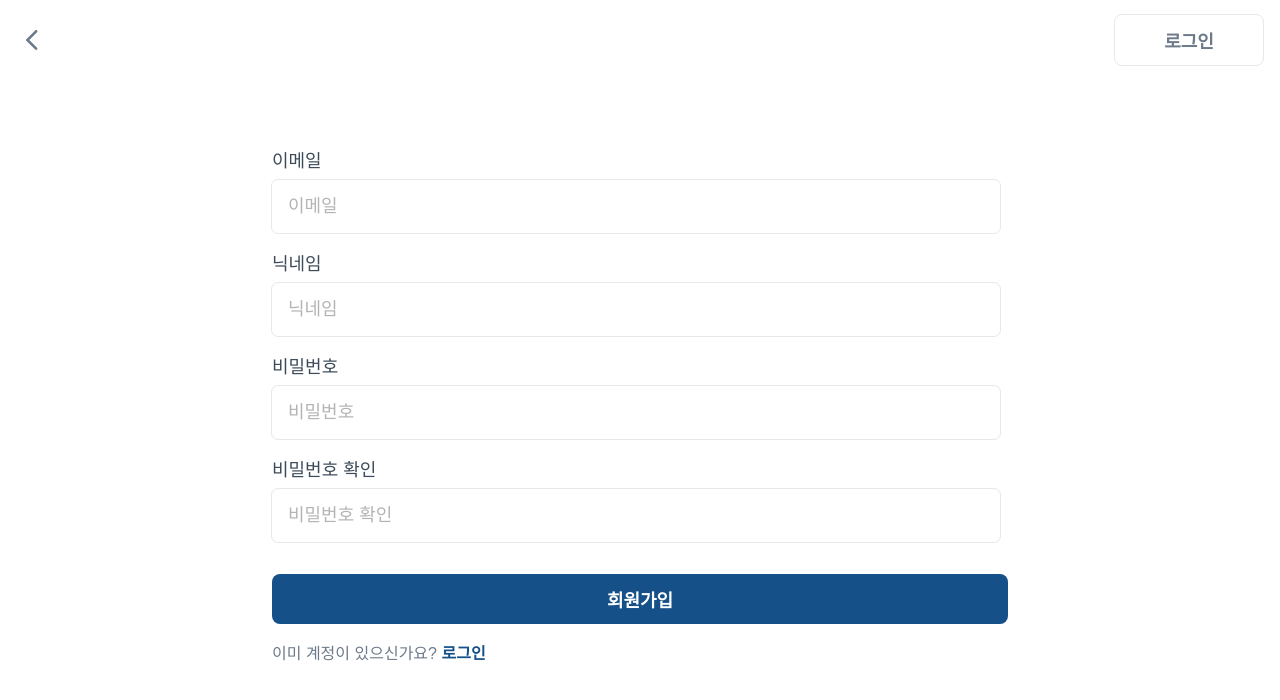
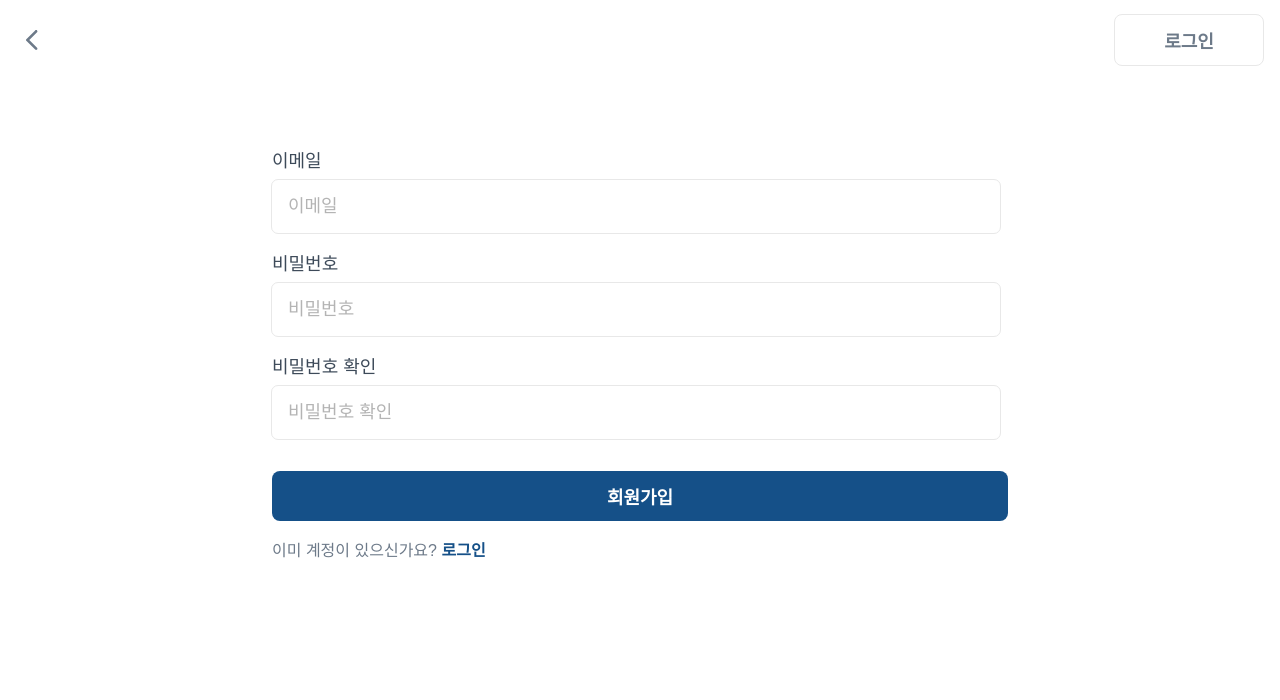
Before and after one commit to jobkaeHenry/url-shortener-service, a React (Create React App) app in the folder client/: page /user/signup in a window 1280 px wide. Shown: the top 700 px of the page. Built offline with nearby package versions, Linux system fonts and the light colour scheme; no server answers; a web font is replaced by a local one.

Commit message:
:art: 회원가입 nickName field 제가ㅓ

```diff
--- a/client/src/pages/user/Signup.tsx
+++ b/client/src/pages/user/Signup.tsx
@@ -14,8 +14,6 @@ type FormValues = {
   email: string;
   password: string;
   isSamePassword: string;
-  nickName: string;
-  image: undefined | string;
 };
 
 type Props = {};
@@ -35,7 +33,6 @@ const Signup = (props: Props) => {
 
   const onSubmit: SubmitHandler<FormValues> = (data) => {
     const { isSamePassword, ...otherData } = data;
-    otherData.image = "";
     axios
       .post(signUp, otherData)
       .then(() => {
@@ -67,19 +64,6 @@ const Signup = (props: Props) => {
           {...register("email", {
             required: true,
             pattern: emailRegExp,
-          })}
-        />
-
-        <InputWithLabel
-          type={"text"}
-          inputWidth={"100%"}
-          weight={"var(--regular)"}
-          label={t("닉네임")}
-          placeholder={t("닉네임")}
-          error={errors.nickName ? true : false}
-          {...register("nickName", {
-            required: true,
-            min: 2,
           })}
         />
 
```
